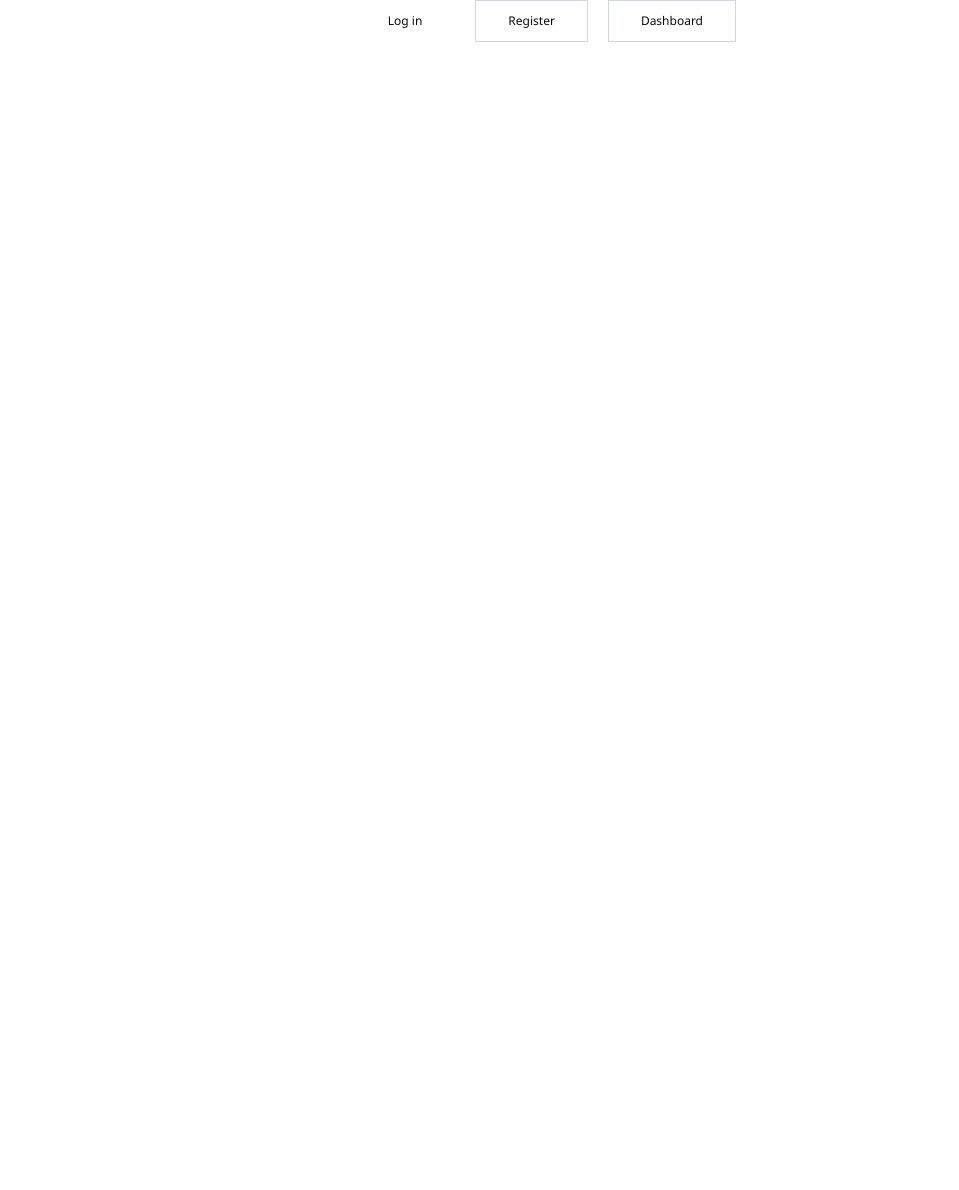
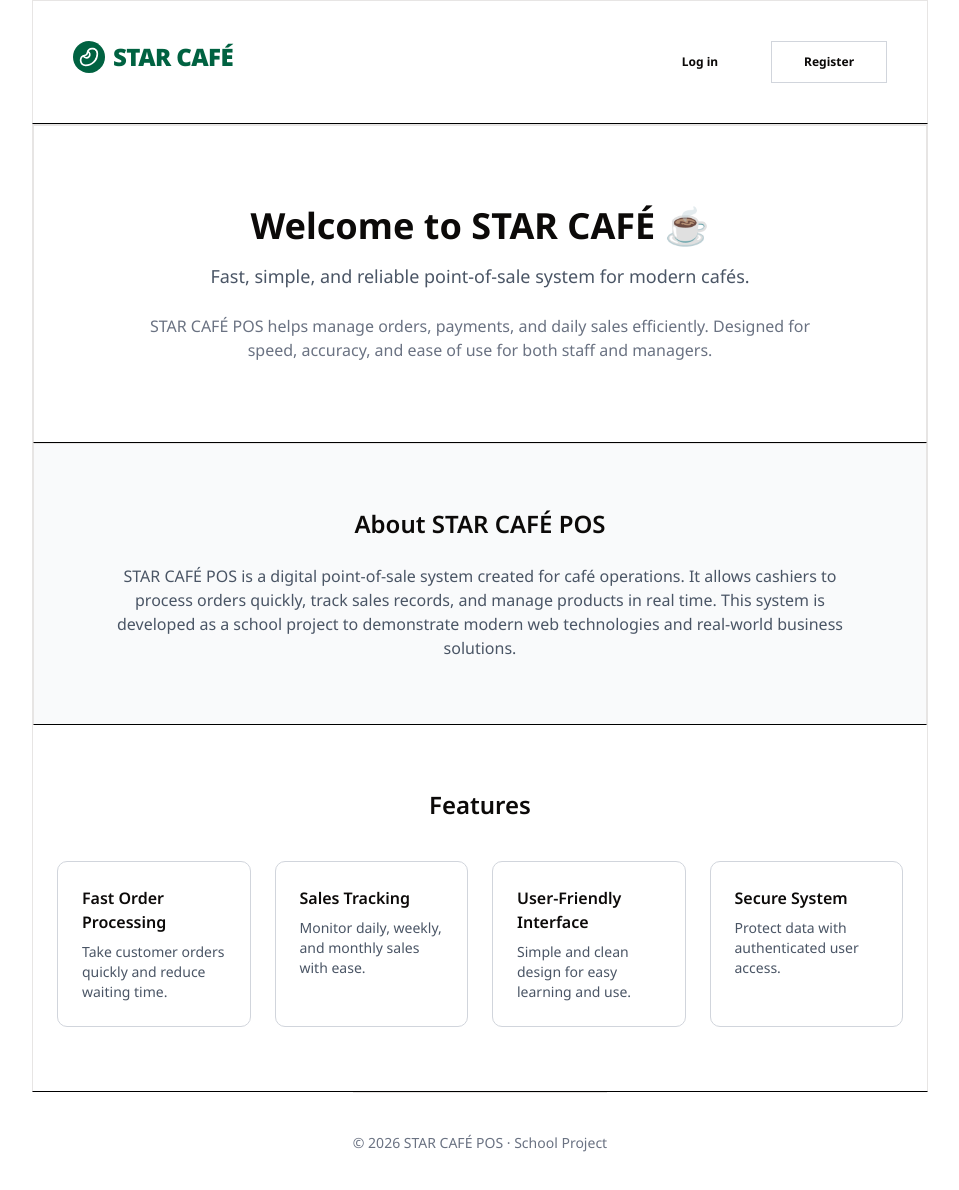
Before and after one commit to eithetpaing/MMS-Connection, a Next.js app: page / in a window 1280 px wide. Shown: the top 1190 px of the page, without its empty margins (160-1119 px from the left). Before the commit the page ends 800 px from the top, so only its background shows below. Built offline with nearby package versions, Linux system fonts and the light colour scheme.

Commit message:
fix : policy and forget password

```diff
--- /dev/null
+++ b/app/forget/layout.tsx
@@ -0,0 +1,18 @@
+import type { Metadata } from "next";
+
+export const metadata: Metadata = {
+  title: "Forget Password",
+  description: "Forget your password",
+};
+
+export default function LoginLayout({
+  children,
+}: {
+  children: React.ReactNode;
+}) {
+  return (
+    <main className="min-h-screen bg-gray-100">
+      {children}
+    </main>
+  );
+}
--- /dev/null
+++ b/app/forget/page.tsx
@@ -0,0 +1,24 @@
+"use client";
+
+const page = () => {
+  return (
+    <div className='flex items-center justify-center flex-col min-h-screen font-bold'>
+        {/*Forget Password Head */}
+      <div className='mb-10 text-center'>
+        <h1 className='text-4xl mb-5'>Forget Password Page</h1>
+        <p className="mb-2">Please always remember your password.</p>
+        <p className='text-xl'>I&apos;m too bore to write a beautiful page for you to change your password.</p>
+      </div>
+      {/* Test Email and Password */}
+      <div className='text-center border border-gray-300 p-10 rounded-lg '>
+        <p className='text-4xl'>Test Email and Password</p>
+        <div>
+          <p className='my-5 text-2xl'>Email: test@gmail.com</p>
+          <p className='text-2xl'>Password: 123456</p>
+        </div>
+      </div>
+    </div>
+  )
+}
+
+export default page
--- a/app/page.tsx
+++ b/app/page.tsx
@@ -1,27 +1,102 @@
 // import { ComponentExample } from "@/components/component-example";
 
+import { Bean } from "lucide-react";
 import Link from "next/link";
 
 export default function Page() {
   return (
 
 
-    <header className="w-80 text-xs lg:w-4xl">
-      <nav className="flex items-center justify-end gap-5">
+    <div className="flex items-center justify-center flex-col min-h-screen dark:bg-white/30">
+      <header className="border border-b-black text-xs w-full lg:w-4xl">
+      <nav className="flex justify-between p-10">
+        <div>
+          <h2 className="text-2xl font-black text-[#006241] flex items-center gap-2 tracking-tight">
+            <div className="bg-[#006241] p-1.5 rounded-full text-white"><Bean size={20} /></div>
+              STAR CAFÉ
+          </h2>
+        </div>
+        <div className="flex gap-5">
           <Link href="/login"
-          className="inline-block border border-transparent hover:border-gray-300 hover:bg-blue-400 dark:hover:border-white/10 px-8 py-3">
+            className="inline-block border border-transparent font-bold hover:border-gray-300 hover:bg-[#F1F8F5] dark:hover:border-white/10 px-8 py-3">
               Log in
           </Link>
           <Link href="/register"
-          className="inline-block border border-gray-300 hover:bg-blue-400 px-8 py-3 dark:border-white/10">
+            className="inline-block border font-bold border-gray-300 hover:bg-[#F1F8F5] px-8 py-3 dark:border-white/10">
               Register
           </Link>
-        <Link href="/dashboard"
-          className="inline-block border border-gray-300 hover:bg-blue-400 px-8 py-3 dark:border-white/10">
+          {/* <Link href="/dashboard"
+            className="inline-block border font-bold border-gray-300 hover:bg-[#F1F8F5] px-8 py-3 dark:border-white/10">
               Dashboard
-        </Link>
+          </Link> */}
+        </div>
       </nav>
       </header>
+      {/* Main Content */}
+      <div className="border border-b-black w-full lg:w-4xl">
+        {/* Hero Section */}
+        <section className="border border-b-black text-center py-20 px-6">
+          <h1 className="text-4xl font-bold mb-4">Welcome to STAR CAFÉ ☕</h1>
+          <p className="text-lg text-gray-600 mb-6">
+            Fast, simple, and reliable point-of-sale system for modern cafés.
+          </p>
+          <p className="max-w-2xl mx-auto text-gray-500">
+            STAR CAFÉ POS helps manage orders, payments, and daily sales efficiently.
+            Designed for speed, accuracy, and ease of use for both staff and managers.
+          </p>
+        </section>
+        {/* About Section */}
+        <section className="border border-b-black py-16 px-6 bg-gray-50">
+          <h2 className="text-2xl font-semibold text-center mb-6">
+            About STAR CAFÉ POS
+          </h2>
+          <p className="max-w-3xl mx-auto text-center text-gray-600">
+            STAR CAFÉ POS is a digital point-of-sale system created for café operations.
+            It allows cashiers to process orders quickly, track sales records, and manage
+            products in real time. This system is developed as a school project to
+            demonstrate modern web technologies and real-world business solutions.
+          </p>
+        </section>
+        {/* Features Section */}
+        <section className="py-16 px-6">
+          <h2 className="text-2xl font-semibold text-center mb-10">Features</h2>
+          <div className="grid gap-6 md:grid-cols-2 lg:grid-cols-4 max-w-6xl mx-auto">
+            {/* Feature 1 */}
+            <div className="border border-gray-300 p-6 rounded-lg">
+              <h3 className="font-semibold mb-2">Fast Order Processing</h3>
+              <p className="text-gray-600 text-sm">
+                Take customer orders quickly and reduce waiting time.
+              </p>
+            </div>
+            {/* Feature 2 */}
+            <div className="border border-gray-300 p-6 rounded-lg">
+              <h3 className="font-semibold mb-2">Sales Tracking</h3>
+              <p className="text-gray-600 text-sm">
+                Monitor daily, weekly, and monthly sales with ease.
+              </p>
+            </div>
+            {/* Feature 3 */}
+            <div className="border border-gray-300 p-6 rounded-lg">
+              <h3 className="font-semibold mb-2">User-Friendly Interface</h3>
+              <p className="text-gray-600 text-sm">
+                Simple and clean design for easy learning and use.
+              </p>
+            </div>
+            {/* Feature 4 */}
+            <div className="border border-gray-300 p-6 rounded-lg">
+              <h3 className="font-semibold mb-2">Secure System</h3>
+              <p className="text-gray-600 text-sm">
+                Protect data with authenticated user access.
+              </p>
+            </div>
+          </div>
+        </section>
+      </div>
+      {/* Footer */}
+      <footer className="text-center py-10 border-t text-sm text-gray-500">
+        © 2026 STAR CAFÉ POS · School Project
+      </footer>
+    </div>
 
   );
 }
--- a/app/register/page.tsx
+++ b/app/register/page.tsx
@@ -1,5 +1,6 @@
 "use client";
 
+import { Eye, EyeOff } from "lucide-react";
 import { useState } from "react";
 import { useRouter } from "next/navigation";
 import Link from "next/link";
@@ -11,6 +12,8 @@ export default function Page() {
   const [firstName, setFirstName] = useState("");
   const [lastName, setLastName] = useState<string>("");
   const [password, setPassword] = useState("");
+  const [showPassword, setShowPassword] = useState(false);
+  const [showConfirmPassword, setShowConfirmPassword] = useState(false);
   const [confirmPassword, setConfirmPassword] = useState("");
 
   const [errors, setErrors] = useState({
@@ -108,7 +111,6 @@ export default function Page() {
               ${errors.firstName ? "border-red-500" : "border-gray-300"}`}/>
           </div>
           {/* Last name */}
-          <div >
           <div className='flex flex-col space-y-2'>
            <label htmlFor="lastName"
               className="block text-sm font-medium text-gray-700 mt-4">
@@ -127,42 +129,49 @@ export default function Page() {
               ${errors.lastName ? "border-red-500" : "border-gray-300"}`}/>
           </div>
           {/* Password */}
-          <div className='flex flex-col space-y-2'>
-            <label htmlFor="password"
-              className="block text-sm font-medium text-gray-700">
+          <div className="flex flex-col space-y-2">
+            <label htmlFor="password" className="block text-sm font-medium text-gray-700">
               Create Password
             </label>
-          <input
-            type="password"
-            value={password}
+            <div className="relative">
+              <input type={showPassword ? "text" : "password"} value={password}
                 onChange={(e) => {
                   const val = e.target.value;
                   setPassword(val);
                   setErrors((prev) => ({ ...prev, password: val.length < 6 }));
                 }}
                 placeholder={errors.password ? "password is too short" : "••••••••"}
-            className={`mt-1 w-50 lg:w-sm p-3 text-sm border rounded
+                className={`mt-1 w-50 lg:w-sm p-3 pr-10 text-sm border rounded
                   ${errors.password ? "border-red-500" : "border-gray-300"}`}/>
+                <button type="button"
+                  onClick={() => setShowPassword((prev) => !prev)}
+                  className="absolute right-3 top-1/2 -translate-y-1/2 text-gray-500 hover:text-gray-700">
+                  {showPassword ? <EyeOff size={18} /> : <Eye size={18} />}
+                </button>
+            </div>
           </div>
           {/* Confirm password */}
-          </div>
-           <div className='flex flex-col space-y-2'>
-            <label htmlFor="password"
+          <div className="flex flex-col space-y-2">
+            <label htmlFor="confirmPassword"
               className="block text-sm font-medium text-gray-700">
                 Confirm Password
             </label>
-          <input
-            type="password"
-            value={confirmPassword}
+            <div className="relative">
+              <input type={showConfirmPassword ? "text" : "password"} value={confirmPassword}
                 onChange={(e) => {
                   const val = e.target.value;
                   setConfirmPassword(val);
-              setErrors((prev) => ({...prev,
-                confirmPassword: val !== password || val.length < 6,}));
+                  setErrors((prev) => ({...prev,confirmPassword: val !== password || val.length < 6,}));
                 }}
-            placeholder={errors.confirmPassword ? "password is too short" : "••••••••"}
-            className={`mt-1 w-50 lg:w-sm p-3 text-sm border rounded
+                placeholder={errors.confirmPassword ? "passwords do not match" : "••••••••"}
+                className={`mt-1 w-50 lg:w-sm p-3 pr-10 text-sm border rounded
                           ${errors.confirmPassword ? "border-red-500" : "border-gray-300"}`}/>
+              <button type="button"
+                onClick={() => setShowConfirmPassword((prev) => !prev)}
+                className="absolute right-3 top-1/2 -translate-y-1/2 text-gray-500 hover:text-gray-700">
+                  {showConfirmPassword ? <EyeOff size={18} /> : <Eye size={18} />}
+              </button>
+            </div>
           </div>
         </div>
         <hr className="w-full my-5 border-gray-300" />
```
Also changed, not shown: app/login/page.tsx (+48 -20 lines). Lines whose indentation alone changed are shown as unchanged.
